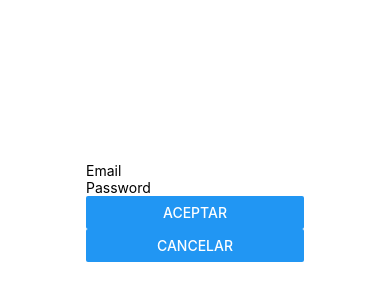
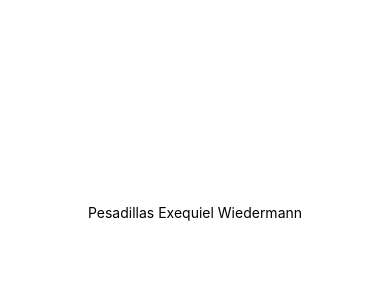
Before and after one commit to ExequielWiedermann/Explicaci-n-3, a React Native app: screen / in a window 390 px wide. Shown: the part 210-510 px from the top of the page. Built offline with nearby package versions, Linux system fonts and the light colour scheme.

Commit message:
Explicación de props

```diff
--- a/App.js
+++ b/App.js
@@ -1,14 +1,22 @@
-import { StatusBar } from 'expo-status-bar';
 import React from 'react';
 import { StyleSheet, Text, View } from 'react-native';
-import LoginForm from './src/UI/components/LoginForm';
+import Saludar from './src/UI/components/Saludar';
 
 //Acá conecto mis pantallas
+
+//El saludar es estático ahora
+//      <Saludar/>
+//      <Saludar/>
+//      <Saludar/>
+
+//Esto es un props
+//<View style={styles.container}>
 export default function App() {
   return (
     <View style={styles.container}>
 
-      <LoginForm/>
+      <Saludar name="Exequiel Wiedermann"/>
+
     </View>
   );
 }
--- /dev/null
+++ b/src/UI/components/Saludar.js
@@ -0,0 +1,12 @@
+import react from "react";
+import {Text} from "react-native"
+
+//Con los props reutilizamos codigo, con un solo componente hacemos varios saludos
+export default function Saludar(props){
+    const {name} = props;
+    console.log(name);
+
+    //El return es jsx!!!
+    //Las variables se envuelven entre {}
+    return <Text>Pesadillas {name}</Text>
+}
```
